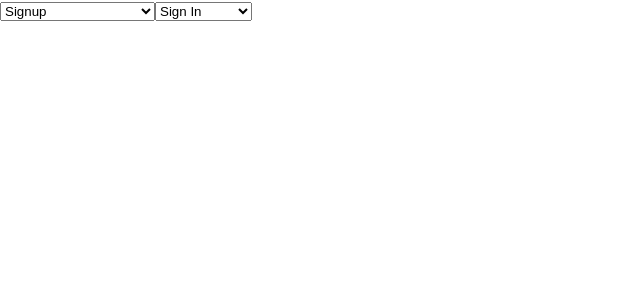
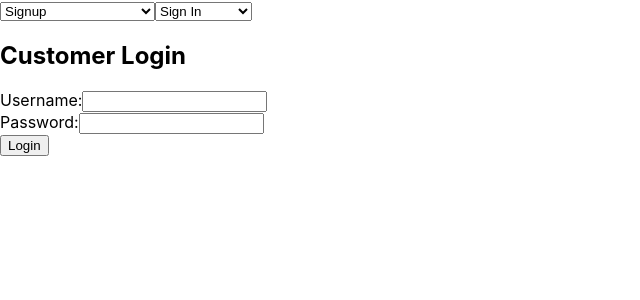
Before and after one commit to Kirisi15/Fuel_Station, a React (Create React App) app in the folder fuel_station_frontend/: page /cusLogin in a window 1280 px wide. Shown: the top 300 px of the page, without its empty margins (0-640 px from the left). Built offline with nearby package versions, Linux system fonts and the light colour scheme.

Commit message:
Customer Login page Create

```diff
--- a/fuel_station_frontend/src/App.js
+++ b/fuel_station_frontend/src/App.js
@@ -10,6 +10,7 @@ import FuelStationRegistration from "./fuelStation/FuelStationRegistration";
 import CustomerRegistration from "./customer/CustomerRegistration";
 import CustomerDashboard from "./customer/CustomerDashboard";
 import AdminLogin from "./admin/AdminLogin";
+import CustomerLogin from "./customer/CustomerLogin";
 
 function App() {
   return (
@@ -21,8 +22,10 @@ function App() {
           <Route path="/stationReg" element={<FuelStationRegistration />} />
           <Route path="/cusReg" element={<CustomerRegistration/>}/>
           <Route path="/vehicleReg" element={<VehicleRegistration />} />
-          <Route path="/customerDash" element={<CustomerDashboard />} />
+          <Route path="/dashboard/:customerId" element={<CustomerDashboard />} />
           <Route path="/adminLog" element={<AdminLogin />} />
+          <Route path="/cusLogin" element={<CustomerLogin />} />
+
 
 
         </Routes>
--- /dev/null
+++ b/fuel_station_frontend/src/customer/CustomerLogin.js
@@ -0,0 +1,77 @@
+import React, { useState } from "react";
+import axios from "axios";
+import { useNavigate } from "react-router-dom";
+
+const CustomerLogin = () => {
+  const [formData, setFormData] = useState({
+    customerUsername: "",
+    customerPassword: "",
+  });
+
+  const [errorMessage, setErrorMessage] = useState("");
+  const navigate = useNavigate();
+
+  const handleChange = (e) => {
+    const { name, value } = e.target;
+    setFormData({ ...formData, [name]: value });
+  };
+
+  const handleSubmit = async (e) => {
+    e.preventDefault();
+
+    try {
+      const response = await axios.post(
+        "http://localhost:8080/api/customers/login",
+        {
+          customerUsername: formData.customerUsername,
+          customerPassword: formData.customerPassword,
+        }
+      );
+
+      // Assuming the API returns a customer object and token
+      const { customerId } = response.data;
+
+      // Save customerId to localStorage or state management (like Redux)
+      localStorage.setItem("customerId", customerId);
+
+      // Redirect to the Customer Dashboard
+      navigate(`/dashboard/${customerId}`);
+    } catch (error) {
+      setErrorMessage("Invalid username or password. Please try again.");
+    }
+  };
+
+  return (
+    <div>
+      <h2>Customer Login</h2>
+      {errorMessage && <p style={{ color: "red" }}>{errorMessage}</p>}
+      <form onSubmit={handleSubmit}>
+        <div>
+          <label htmlFor="customerUsername">Username:</label>
+          <input
+            type="text"
+            id="customerUsername"
+            name="customerUsername"
+            value={formData.customerUsername}
+            onChange={handleChange}
+            required
+          />
+        </div>
+        <div>
+          <label htmlFor="customerPassword">Password:</label>
+          <input
+            type="password"
+            id="customerPassword"
+            name="customerPassword"
+            value={formData.customerPassword}
+            onChange={handleChange}
+            required
+          />
+        </div>
+        <button type="submit">Login</button>
+      </form>
+    </div>
+  );
+};
+
+export default CustomerLogin;
```
